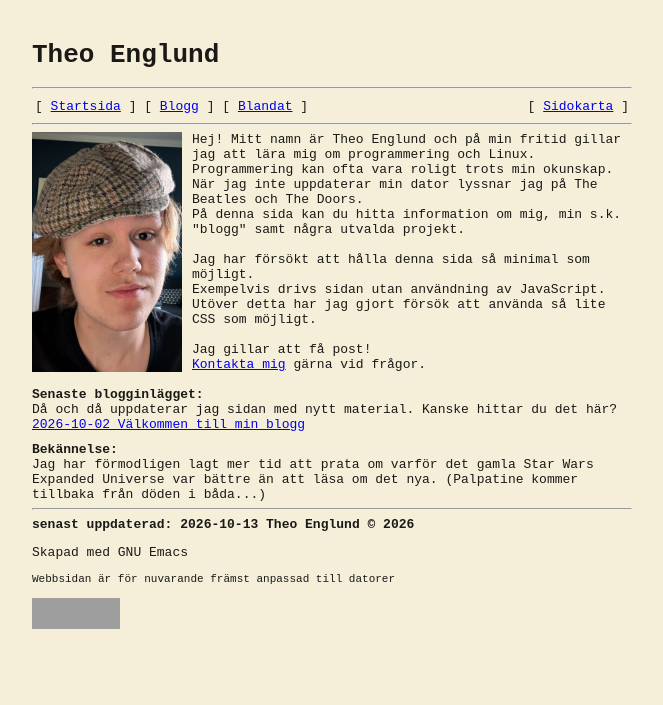
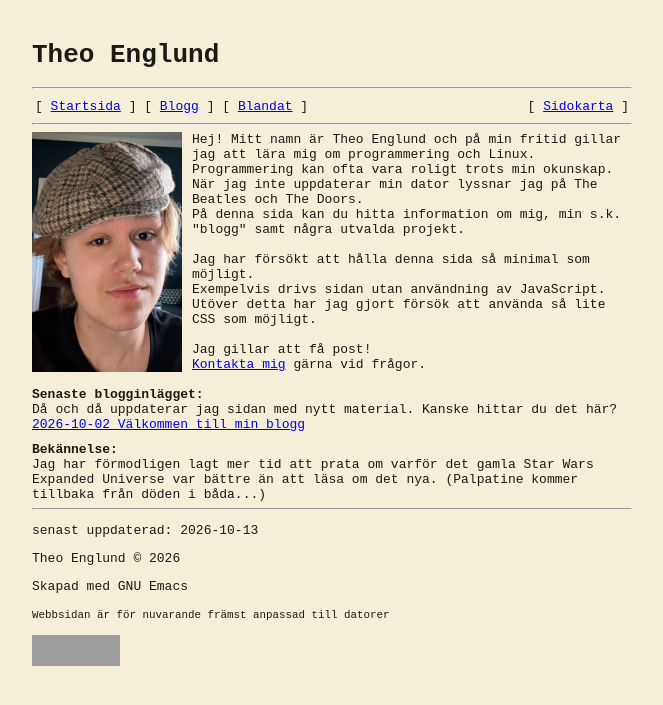
Before and after one commit to theoenglund/theoenglund.github.io, a Jekyll site: the page built from index.html, in a window 1280 px wide. Shown: the top 705 px of the page, without its empty margins (308-971 px from the left). Built offline with Jekyll 4.4.1, drawn with Linux system fonts in a browser that asks for light colours; grey boxes are pictures that could not be loaded.

Commit message:
mindre ändringar

```diff
--- a/index.html
+++ b/index.html
@@ -88,11 +88,11 @@ permalink: /index.html
 
     <footer>
         <hr>
-        <b>senast uppdaterad: 2026-10-13</b>
-        <b>Theo Englund &copy; 2026</b>
+        <p>senast uppdaterad: 2026-10-13</p>
+        <p>Theo Englund &copy; 2026</p>
 		<p>Skapad med GNU Emacs</p>
         <!-- explain the state of the site -->
-	  <p style="font-size: 11px;">Webbsidan är för nuvarande främst anpassad till datorer</p>
+	    <p><small>Webbsidan är för nuvarande främst anpassad till datorer</small></p>
 
     <!-- badge for validated css -->
     <p>
```
